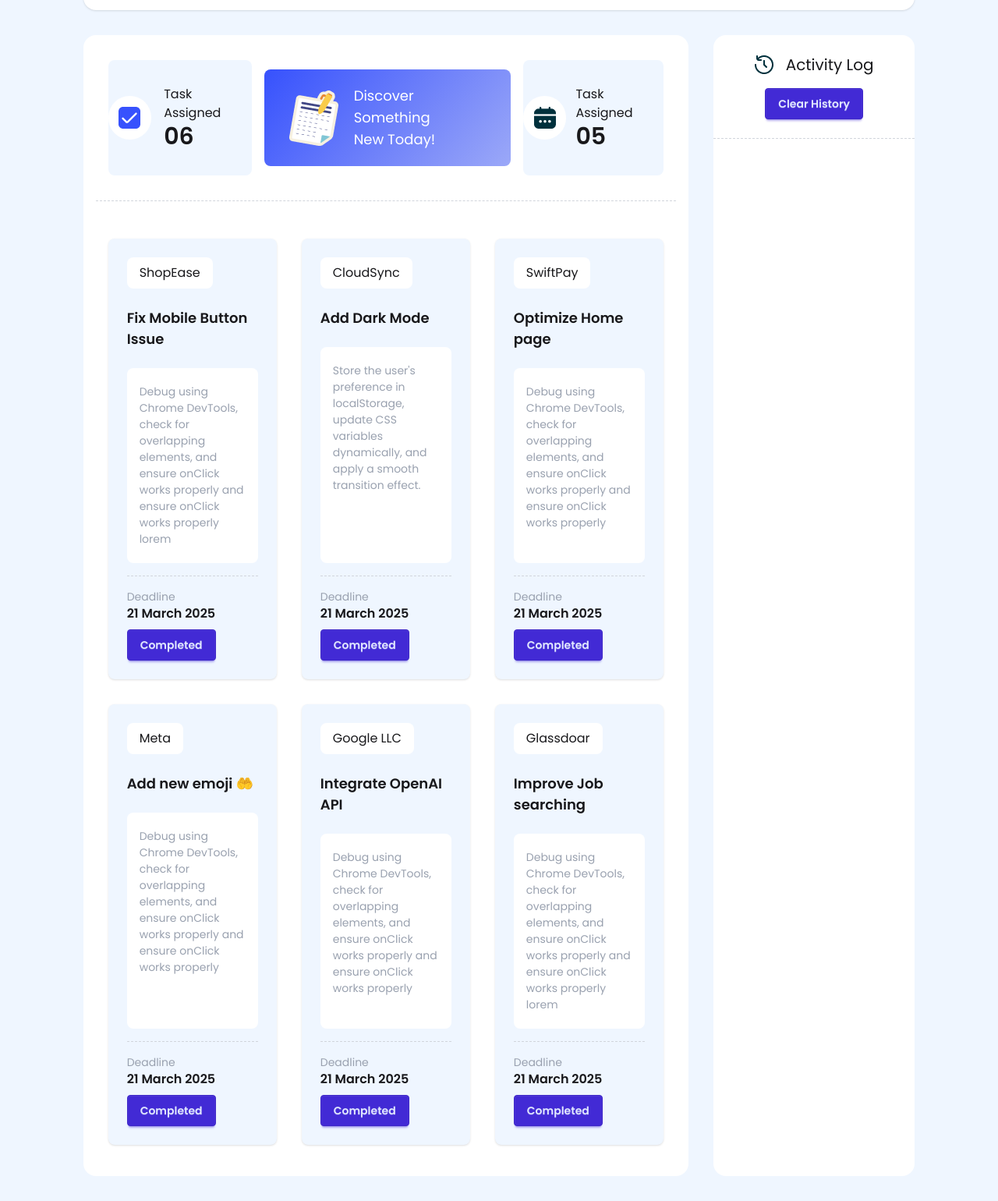
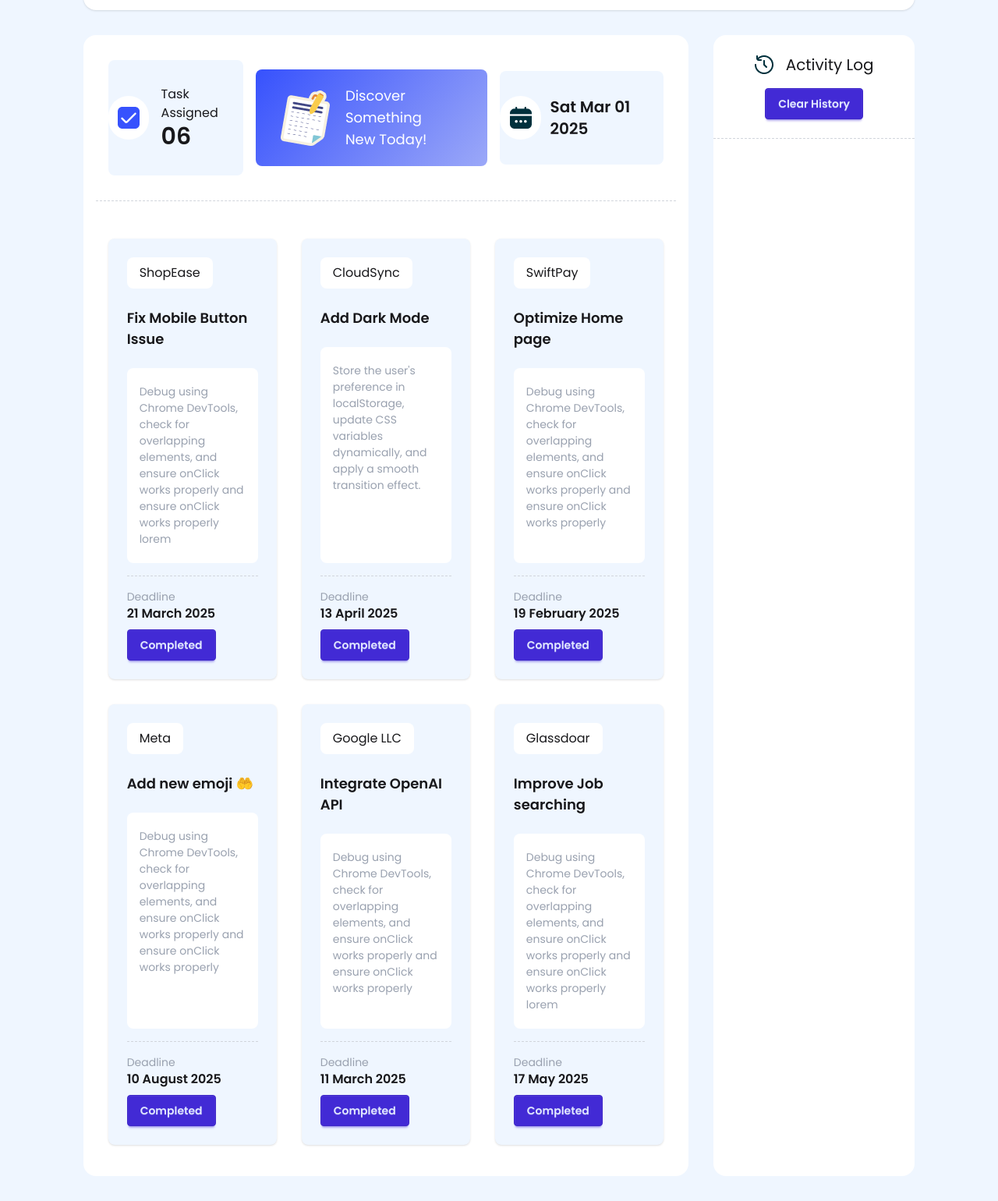
Before and after one commit to Ibtisumraian/ibtisum-assingment-five, a plain HTML site: page index.html in a window 1280 px wide. Shown: the part 87-1627 px from the top of the page at 78% size. Drawn offline with nearby package versions, Linux system fonts and the light colour scheme.

Commit message:
added live time and date

```diff
--- a/index.html
+++ b/index.html
@@ -78,8 +78,13 @@
                             <img src="./assets/calender.png" alt="">
                         </div>
                         <div>
-                            <p>Task Assigned</p>
-                            <h1 class="font-semibold text-3xl">05</h1>
+                            <!-- <p id="week"></p> -->
+                            <h1 class="font-semibold text-xl">
+                                <span id="week"></span>
+                                <span id="munth"></span>
+                                <span id="date"></span>
+                                <span id="year"></span>
+                            </h1>
                         </div>
 
                     </div>
@@ -118,7 +123,7 @@
                               <div class="justify-between card-actions border-t border-gray-300 border-dashed pt-4 mt-2">
                                 <div>
                                     <p class="text-sm text-gray-400">Deadline</p>
-                                    <h1 class="text-base font-semibold">21 March 2025</h1>
+                                    <h1 class="text-base font-semibold">13 April 2025</h1>
                                 </div>
                                 <button class="btn btn-primary" id="completed">Completed</button>
                               </div>
@@ -138,7 +143,7 @@
                               <div class="justify-between card-actions border-t border-gray-300 border-dashed pt-4 mt-2">
                                 <div>
                                     <p class="text-sm text-gray-400">Deadline</p>
-                                    <h1 class="text-base font-semibold">21 March 2025</h1>
+                                    <h1 class="text-base font-semibold">19 February 2025</h1>
                                 </div>
                                 <button class="btn btn-primary" id="completed">Completed</button>
                               </div>
@@ -158,7 +163,7 @@
                               <div class="justify-between card-actions border-t border-gray-300 border-dashed pt-4 mt-2">
                                 <div>
                                     <p class="text-sm text-gray-400">Deadline</p>
-                                    <h1 class="text-base font-semibold">21 March 2025</h1>
+                                    <h1 class="text-base font-semibold">10 August 2025</h1>
                                 </div>
                                 <button class="btn btn-primary" id="completed">Completed</button>
                               </div>
@@ -177,7 +182,7 @@
                               <div class="justify-between card-actions border-t border-gray-300 border-dashed pt-4 mt-2">
                                 <div>
                                     <p class="text-sm text-gray-400">Deadline</p>
-                                    <h1 class="text-base font-semibold">21 March 2025</h1>
+                                    <h1 class="text-base font-semibold">11 March 2025</h1>
                                 </div>
                                 <button class="btn btn-primary" id="completed">Completed</button>
                               </div>
@@ -196,7 +201,7 @@
                               <div class="justify-between card-actions border-t border-gray-300 border-dashed pt-4 mt-2">
                                 <div>
                                     <p class="text-sm text-gray-400">Deadline</p>
-                                    <h1 class="text-base font-semibold">21 March 2025</h1>
+                                    <h1 class="text-base font-semibold">17 May 2025</h1>
                                 </div>
                                 <button class="btn btn-primary" id="completed">Completed</button>
                               </div>
--- a/js/script.js
+++ b/js/script.js
@@ -1,10 +1,18 @@
+// js for Date
+let myDate = new Date();
+let newD = myDate.toDateString().split(" ")
+// document.getElementById("week").innerText = newD
+document.getElementById("week").innerText = newD[0]
+document.getElementById("munth").innerText = newD[1]
+document.getElementById("date").innerText = newD[2]
+document.getElementById("year").innerText = newD[3]
 
-// JS for card section
+// js for cart, buttons, history......
 const completedBtn = document.querySelectorAll("#completed");
 for(let btn of completedBtn){
 
     btn.addEventListener("click", function (event) {
-        alert()
+        alert("Board updated successfully")
             const taskNum =document.getElementById("task-num").innerText;
             const convertedTaskNum = parseInt(taskNum);
             const amount23 = document .getElementById("amount23").innerText;
@@ -16,9 +24,11 @@ for(let btn of completedBtn){
             const heading = event.target.parentNode.parentNode;
             const head2 = heading.querySelector("h2").innerText
             const activityLog = document.getElementById("activity-log");
+            let time = new Date();
+            let currentTime = time.toLocaleTimeString();
             const ddiv =document.createElement("div")
             ddiv.innerHTML =
-            ` <p class=" text-sm px-6 py-4 bg-blue-50 mx-6 rounded-xl mb-4">You have Complete The Task ${head2} at 12:48:15 PM</p>`
+            ` <p class=" text-sm px-6 py-4 bg-blue-50 mx-6 rounded-xl mb-4">You have Complete The Task ${head2} at ${currentTime}</p>`
             activityLog.appendChild(ddiv)
             event.target.disabled = true;
 
```
